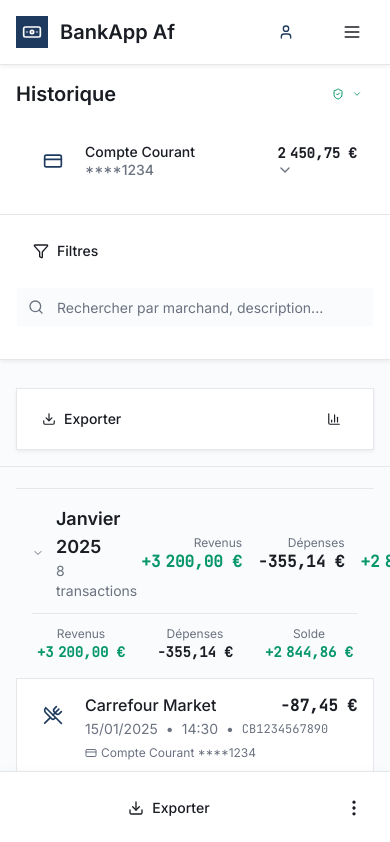
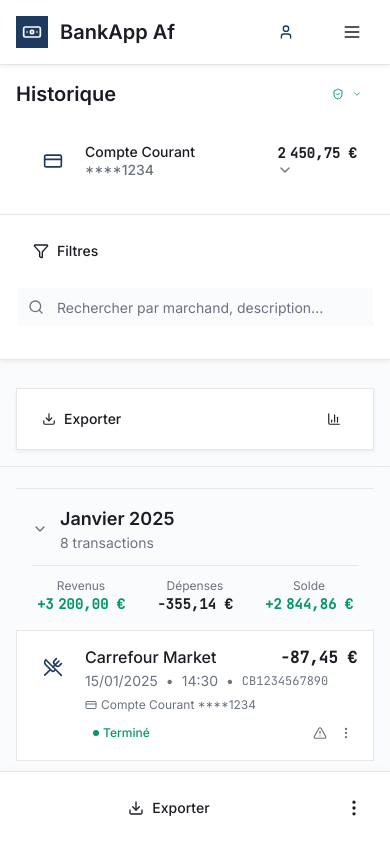
Before and after one commit to BEREKOUTOU/BankApp, a React (Vite) app: page /BankApp/transaction-history in a window 390 px wide. Shown: the top 842 px of the page. Built offline with nearby package versions, Linux system fonts and the light colour scheme; sample sign-in values are in the browser's storage.

Commit message:
`Refactor MonthlyGroupHeader component: hide income section on small screens`

```diff
--- a/src/pages/transaction-history/components/MonthlyGroupHeader.jsx
+++ b/src/pages/transaction-history/components/MonthlyGroupHeader.jsx
@@ -51,7 +51,7 @@
           </div>
 
           <div className="text-right">
-            <div className="flex items-center space-x-4">
+            <div className="flex items-center space-x-4 hidden lg:flex">
               {/* Income */}
               <div className="text-right">
                 <div className="text-xs text-muted-foreground">Revenus</div>
```
